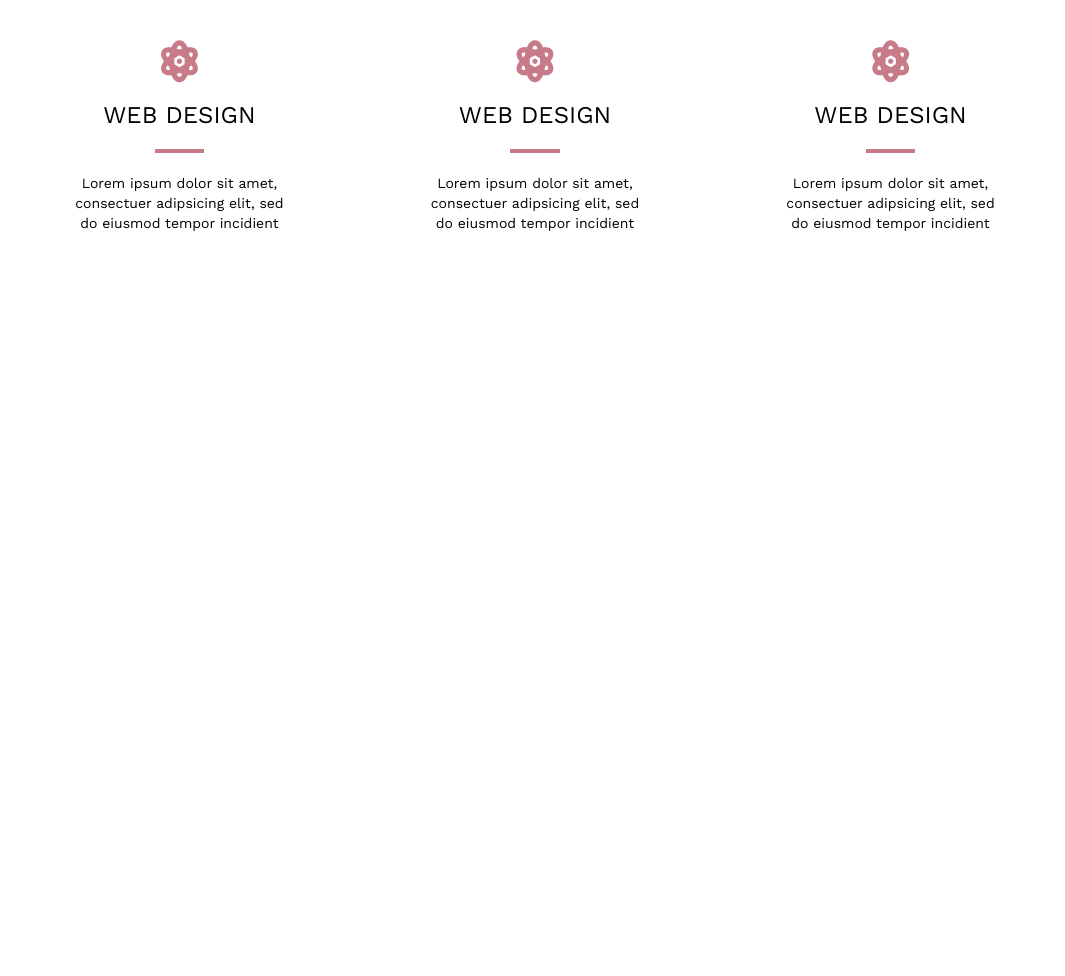
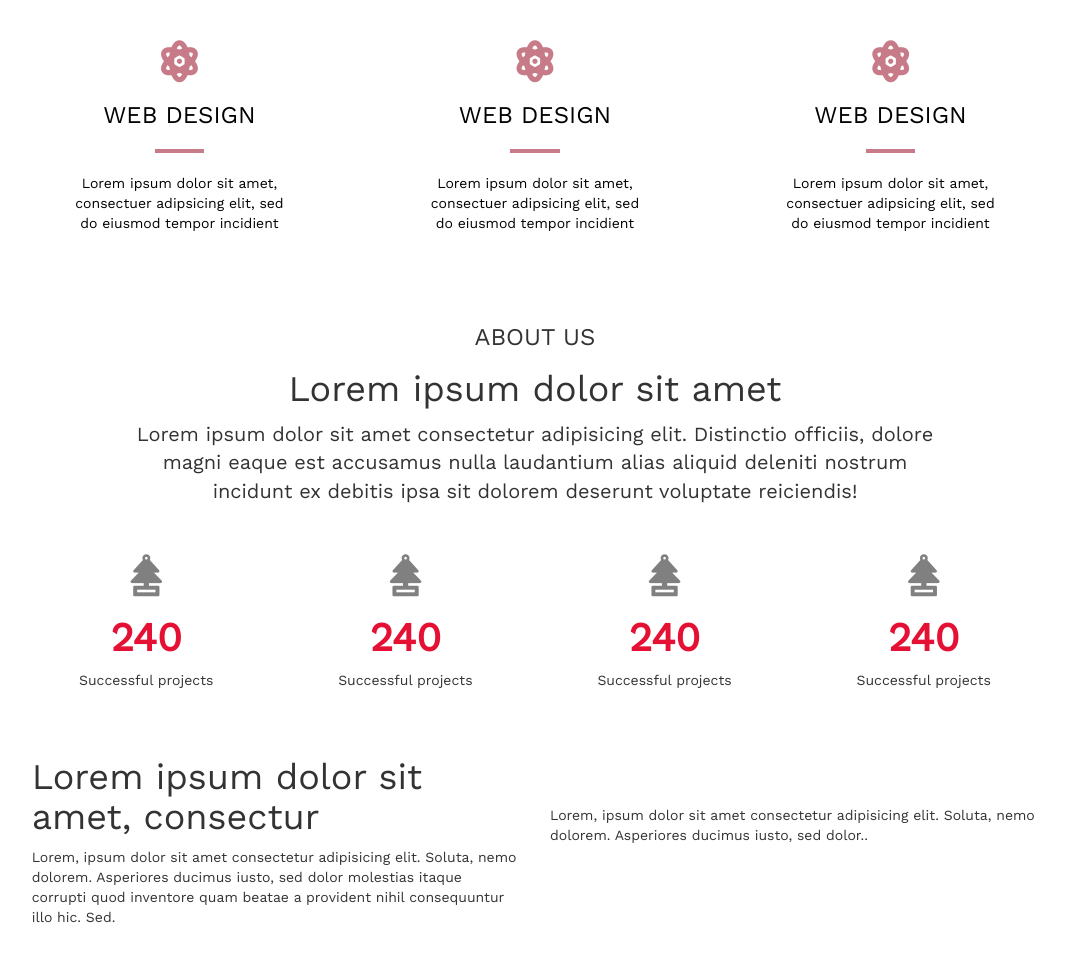
Before and after one commit to DinaShantina/WebDeploy, a plain HTML site: page index.html in a window 1280 px wide. Shown: the part 1170-2146 px from the top of the page, without its empty margins (105-1170 px from the left). Before the commit the page ends 1435 px from the top, so only its background shows below. Drawn offline with nearby package versions, Linux system fonts and the light colour scheme.

Commit message:
added other

```diff
--- a/index.html
+++ b/index.html
@@ -147,20 +147,65 @@
                                 eiusmod tempor
                                 incidient</p>
                         </div>
-
-
-
-
-
-
-
                     </div>
 
 
 
                 </div>
 
+            </div>
+        </div>
+        <div class="row">
+            <div class="col-md-10 col-md-offset-1 text-center py-3">
+                <h3>ABOUT US</h3>
+                <h1>Lorem ipsum dolor sit amet</h1>
+                <p class="pFont">Lorem ipsum dolor sit amet consectetur adipisicing elit. Distinctio officiis, dolore
+                    magni eaque est
+                    accusamus nulla laudantium alias aliquid deleniti nostrum incidunt ex debitis ipsa sit dolorem
+                    deserunt voluptate reiciendis!</p>
+            </div>
+        </div>
+        <div class="row">
+            <div class="col-md-10 col-md-offset-1 text-center py-4">
+                <div class="col-md-3">
+                    <i class="fas fa-air-freshener fa-3x icon2"></i>
+                    <h2 class="h2">240</h2>
+                    <p>Successful projects</p>
+                </div>
+                <div class="col-md-3">
+                    <i class="fas fa-air-freshener fa-3x icon2"></i>
+                    <h2 class="h2">240</h2>
+                    <p>Successful projects</p>
+                </div>
+                <div class="col-md-3">
+                    <i class="fas fa-air-freshener fa-3x icon2"></i>
+                    <h2 class="h2">240</h2>
+                    <p>Successful projects</p>
+                </div>
+                <div class="col-md-3">
+                    <i class="fas fa-air-freshener fa-3x icon2"></i>
+                    <h2 class="h2">240</h2>
+                    <p>Successful projects</p>
+                </div>
+            </div>
+        </div>
+        <div class="row">
+            <div class="col-md-10 col-md-offset-1 py-4">
+                <div class="col-md-6">
 
+                    <h1>Lorem ipsum dolor sit amet, consectur</h1>
+                    <p>Lorem, ipsum dolor sit amet consectetur adipisicing elit. Soluta, nemo dolorem. Asperiores
+                        ducimus iusto, sed dolor molestias itaque corrupti quod inventore quam beatae a provident nihil
+                        consequuntur illo hic. Sed.</p>
+                </div>
+                <div class="col-md-6 my-1">
+                    <p>Lorem, ipsum dolor sit amet consectetur adipisicing elit. Soluta, nemo dolorem. Asperiores
+                        ducimus iusto, sed dolor..</p>
+                </div>
+            </div>
+
+        </div>
+    </div>
 
 
 
--- a/style.css
+++ b/style.css
@@ -77,6 +77,7 @@ body {
     color: white;
     position: relative;
 }
+
 .b1 {
     border-radius: 20px;
     background-color: white;
@@ -84,16 +85,46 @@ body {
     padding: 7px 40px;
     margin-top: 3.5%;
 }
+
 .section h2 {
     font-size: 60px;
     font-weight: bolder;
 }
+
 .section h3 {
     line-height: 35px;
 }
-.port h1{
+
+.port h1 {
     position: absolute;
     margin: 0 auto;
     font-size: 230px;
     color: rgba(0, 0, 0, 0.1);
 }
+
+.py-3 {
+    padding: 3% 10% 3% 10%;
+}
+
+.pFont {
+    font-size: 2rem;
+}
+
+.h2 {
+    font-size: 4rem;
+    color: rgb(228, 17, 52);
+    font-weight: bold;
+}
+
+.icon2 {
+    color: grey;
+}
+
+.py-4 {
+    padding-top: 2 %;
+    padding-bottom: 3%;
+}
+
+.my-1 {
+    margin-top: 67px;
+}
```
Lines whose indentation alone changed are shown as unchanged.
